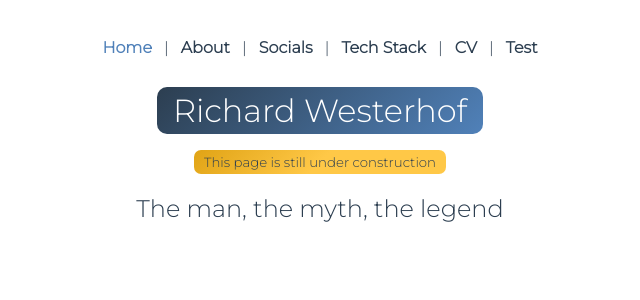
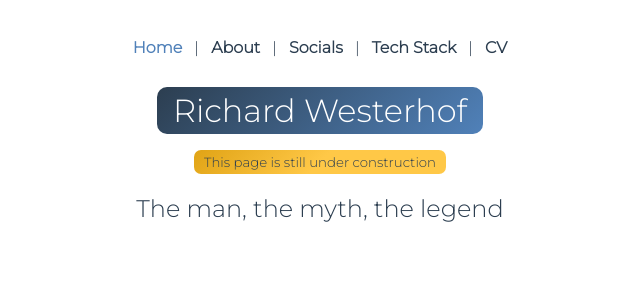
Before and after one commit to richardswesterhof/richardswesterhof.github.io, a Vue app: page / in a window 1280 px wide. Shown: the top 300 px of the page, without its empty margins (320-960 px from the left). Built offline with nearby package versions, Linux system fonts and the light colour scheme.

Commit message:
remove test page from navbar

```diff
--- a/src/views/NavBar.vue
+++ b/src/views/NavBar.vue
@@ -21,7 +21,7 @@ export default {
           {to: {name: "Socials"}, displayName: "Socials"},
           {to: {name: "Technologies"}, displayName: "Tech Stack"},
           {to: {name: "Curriculum Vitae"}, displayName: "CV"},
-          {to: {name: "Test"}, displayName: "Test"},
+          // {to: {name: "Test"}, displayName: "Test"},
       ],
 
       navLinkIdPrefix: "navbar_link_",
```
